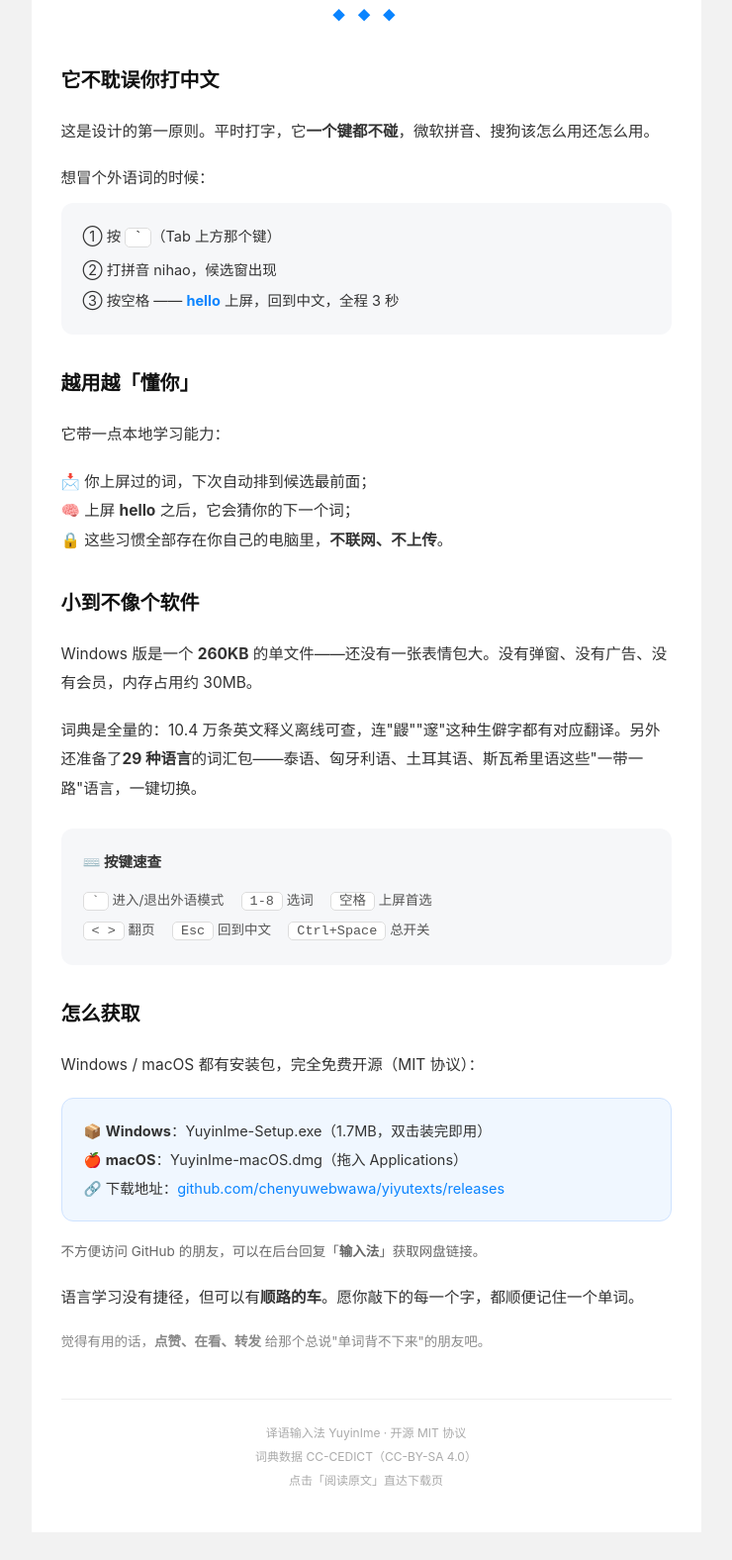
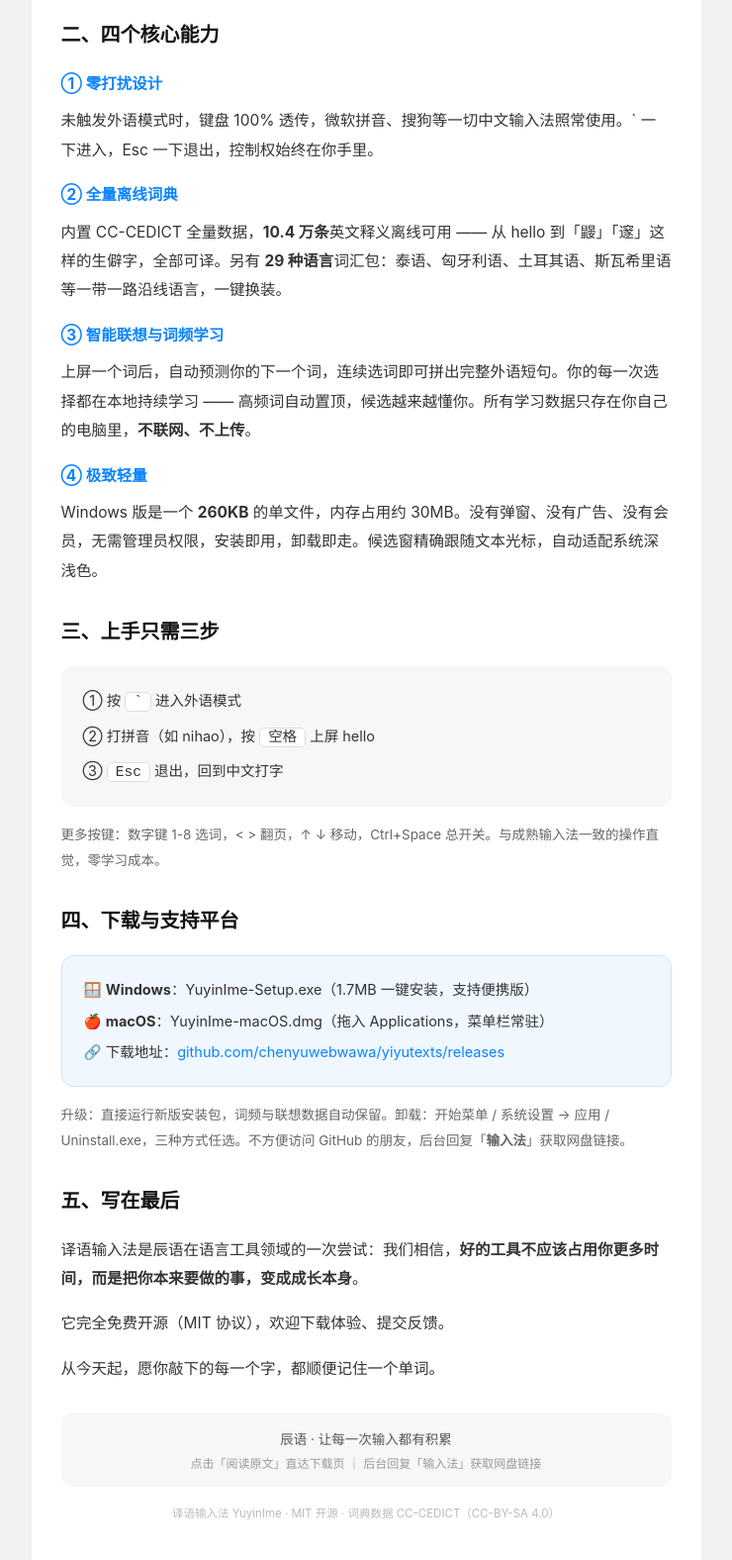
Before and after one commit to chenyuwebwawa/yiyutexts, a plain HTML site: page website/article.html in a window 1280 px wide. Shown: the part 826-2402 px from the top of the page at 99% size, without its empty margins (270-1010 px from the left). Before the commit the page ends 2374 px from the top, so only its background shows below. Drawn offline with Linux system fonts and the light colour scheme.

Commit message:
macOS：setContentSize 修复；官网与发布推文

```diff
--- a/website/article.html
+++ b/website/article.html
@@ -3,92 +3,88 @@
 <head>
 <meta charset="UTF-8">
 <meta name="viewport" content="width=device-width, initial-scale=1.0">
-<title>我做了个「打字就能背单词」的输入法</title>
+<title>辰语正式发布译语输入法：打字即背单词</title>
 </head>
 <body style="margin:0;padding:0;background:#f2f2f2;">
 <!-- 公众号推文：全部内联样式（微信编辑器会剥离 class/style 标签），宽度 677px 内 -->
 <!-- 使用说明：全选复制到公众号编辑器；截图 assets/shot-compose.png 需在编辑器中单独上传替换 -->
 <div style="max-width:677px;margin:0 auto;background:#ffffff;font-family:-apple-system,BlinkMacSystemFont,'PingFang SC','Helvetica Neue','Microsoft YaHei',sans-serif;color:#333;">
 
-  <!-- 头图区 -->
-  <div style="background:linear-gradient(135deg,#0a84ff 0%,#0055d4 100%);padding:52px 36px 44px;text-align:center;">
-    <div style="display:inline-block;background:rgba(255,255,255,.18);color:#fff;font-size:13px;padding:4px 14px;border-radius:20px;letter-spacing:1px;">开源 · 免费 · 260KB</div>
-    <h1 style="color:#ffffff;font-size:30px;margin:20px 0 0;letter-spacing:1px;line-height:1.4;">打字，就是背单词</h1>
-    <p style="color:rgba(255,255,255,.85);font-size:15px;margin:14px 0 0;letter-spacing:.5px;">我做了个「译语输入法」：打拼音，上屏外语词</p>
+  <!-- 头图：品牌发布 -->
+  <div style="background:linear-gradient(135deg,#0a84ff 0%,#0050c8 100%);padding:56px 36px 46px;text-align:center;">
+    <p style="color:rgba(255,255,255,.75);font-size:13px;letter-spacing:3px;margin:0 0 14px;">CHENYU · 产品发布</p>
+    <h1 style="color:#ffffff;font-size:29px;margin:0;letter-spacing:1px;line-height:1.5;">辰语正式发布译语输入法</h1>
+    <p style="color:rgba(255,255,255,.92);font-size:17px;margin:14px 0 0;letter-spacing:2px;font-weight:600;">打字，即背单词。</p>
+    <div style="margin-top:22px;display:inline-block;background:rgba(255,255,255,.16);color:#fff;font-size:12.5px;padding:5px 16px;border-radius:20px;">免费开源 · Windows / macOS 双平台</div>
   </div>
 
-  <!-- 正文 -->
-  <div style="padding:36px 30px 20px;line-height:1.9;font-size:15.5px;color:#333;">
+  <!-- 导语 -->
+  <div style="padding:38px 30px 8px;">
+    <div style="border-left:3px solid #0a84ff;padding:4px 0 4px 16px;margin-bottom:26px;">
+      <p style="margin:0;font-size:15.5px;line-height:1.9;color:#333;">今天，辰语正式发布<b>译语输入法（YuyinIme）</b>—— 一款「打拼音、上屏外语词」的系统级输入法。从今天起，你每天敲下的每一次输入，都可以顺便记住一个外语单词。</p>
+    </div>
+  </div>
 
-    <p style="margin:0 0 18px;">你有没有过这种体验——</p>
-    <p style="margin:0 0 18px;">单词书永远停在 <b>abandon</b>；背了三年的 <b>persistent</b>，写的时候还是想不起来；收藏了一堆「一个月记住 5000 词」的方法，最后都变成了收藏夹里的灰。</p>
-    <p style="margin:0 0 18px;">因为<b>背单词违背了人的天性，而用单词不会</b>。</p>
-    <p style="margin:0 0 18px;">所以我干脆做了一个输入法：<b>译语输入法（YuyinIme）</b>。你在任何地方打拼音，它给你外语候选——</p>
-
-    <!-- 核心演示截图 -->
-    <p style="text-align:center;margin:26px 0;">
+  <!-- 核心演示 -->
+  <div style="padding:0 30px;">
+    <p style="text-align:center;margin:10px 0 6px;">
       <img src="assets/shot-compose.png" alt="译语输入法候选窗：nihao → hello" style="max-width:82%;border-radius:12px;box-shadow:0 8px 30px rgba(0,0,0,.15);">
     </p>
-    <p style="text-align:center;color:#888;font-size:13px;margin:-12px 0 26px;">↑ 打 nihao，上屏的是 hello（真实截图）</p>
+    <p style="text-align:center;color:#888;font-size:13px;margin:10px 0 26px;">↑ 真实运行截图：打 nihao，上屏 hello</p>
+  </div>
 
-    <p style="margin:0 0 18px;">打个招呼，顺手就说了句匈牙利语的 <b>Szia</b>；想写"谢谢"，候选窗里躺着泰语的 <b>ขอบคุณ</b> 和斯瓦希里语的 <b>Asante</b>。一天打几百次"你好"，一个月就是几百次 <b>hello / Merhaba / Jambo</b>。</p>
+  <!-- 产品介绍 -->
+  <div style="padding:0 30px;line-height:1.9;font-size:15.5px;color:#333;">
 
-    <!-- 分隔 -->
-    <p style="text-align:center;color:#0a84ff;font-size:13px;letter-spacing:4px;margin:34px 0;">◆ ◆ ◆</p>
+    <h2 style="font-size:20px;margin:14px 0 16px;color:#111;">一、它是什么</h2>
+    <p style="margin:0 0 16px;">译语输入法是一款面向<b>词汇积累</b>场景的输入工具。日常打字完全不受影响 —— 想要外语词的时候，按一下 <span style="background:#f0f2f5;border:1px solid #ddd;border-radius:5px;padding:1px 8px;font-family:monospace;font-size:13.5px;">`</span>（Tab 上方反引号）进入外语模式，输入拼音，候选窗给出的就是各语言的外语释义，选词直接上屏。</p>
+    <p style="margin:0 0 16px;">你没看错：<b>打字的动作没变，上屏的内容变了</b>。打招呼的瞬间，你可能已经学会了匈牙利语的 Szia、泰语的 ขอบคุณ、斯瓦希里语的 Jambo。</p>
 
-    <h2 style="font-size:20px;margin:0 0 18px;color:#111;">它不耽误你打中文</h2>
-    <p style="margin:0 0 18px;">这是设计的第一原则。平时打字，它<b>一个键都不碰</b>，微软拼音、搜狗该怎么用还怎么用。</p>
-    <p style="margin:0 0 10px;">想冒个外语词的时候：</p>
-    <div style="background:#f6f7f9;border-radius:12px;padding:18px 22px;margin:0 0 18px;font-size:14.5px;line-height:2.2;">
-      ① 按 <span style="background:#fff;border:1px solid #ddd;border-radius:5px;padding:1px 8px;font-family:monospace;">`</span>（Tab 上方那个键）<br>
-      ② 打拼音 nihao，候选窗出现<br>
-      ③ 按空格 —— <b style="color:#0a84ff;">hello</b> 上屏，回到中文，全程 3 秒
+    <h2 style="font-size:20px;margin:28px 0 16px;color:#111;">二、四个核心能力</h2>
+
+    <p style="margin:0 0 8px;font-weight:bold;color:#0a84ff;">① 零打扰设计</p>
+    <p style="margin:0 0 16px;">未触发外语模式时，键盘 100% 透传，微软拼音、搜狗等一切中文输入法照常使用。` 一下进入，Esc 一下退出，控制权始终在你手里。</p>
+
+    <p style="margin:0 0 8px;font-weight:bold;color:#0a84ff;">② 全量离线词典</p>
+    <p style="margin:0 0 16px;">内置 CC-CEDICT 全量数据，<b>10.4 万条</b>英文释义离线可用 —— 从 hello 到「鼹」「邃」这样的生僻字，全部可译。另有 <b>29 种语言</b>词汇包：泰语、匈牙利语、土耳其语、斯瓦希里语等一带一路沿线语言，一键换装。</p>
+
+    <p style="margin:0 0 8px;font-weight:bold;color:#0a84ff;">③ 智能联想与词频学习</p>
+    <p style="margin:0 0 16px;">上屏一个词后，自动预测你的下一个词，连续选词即可拼出完整外语短句。你的每一次选择都在本地持续学习 —— 高频词自动置顶，候选越来越懂你。所有学习数据只存在你自己的电脑里，<b>不联网、不上传</b>。</p>
+
+    <p style="margin:0 0 8px;font-weight:bold;color:#0a84ff;">④ 极致轻量</p>
+    <p style="margin:0 0 16px;">Windows 版是一个 <b>260KB</b> 的单文件，内存占用约 30MB。没有弹窗、没有广告、没有会员，无需管理员权限，安装即用，卸载即走。候选窗精确跟随文本光标，自动适配系统深浅色。</p>
+
+    <h2 style="font-size:20px;margin:28px 0 16px;color:#111;">三、上手只需三步</h2>
+    <div style="background:#f6f7f9;border-radius:12px;padding:18px 22px;margin:0 0 16px;font-size:14.5px;line-height:2.3;">
+      ① 按 <span style="background:#fff;border:1px solid #ddd;border-radius:5px;padding:1px 8px;font-family:monospace;">`</span> 进入外语模式<br>
+      ② 打拼音（如 nihao），按 <span style="background:#fff;border:1px solid #ddd;border-radius:5px;padding:1px 8px;font-family:monospace;">空格</span> 上屏 hello<br>
+      ③ <span style="background:#fff;border:1px solid #ddd;border-radius:5px;padding:1px 8px;font-family:monospace;">Esc</span> 退出，回到中文打字
     </div>
+    <p style="margin:0 0 16px;font-size:13.5px;color:#666;">更多按键：数字键 1-8 选词，&lt; &gt; 翻页，↑ ↓ 移动，Ctrl+Space 总开关。与成熟输入法一致的操作直觉，零学习成本。</p>
 
-    <h2 style="font-size:20px;margin:30px 0 18px;color:#111;">越用越「懂你」</h2>
-    <p style="margin:0 0 18px;">它带一点本地学习能力：</p>
-    <p style="margin:0 0 18px;">📩 你上屏过的词，下次自动排到候选最前面；<br>🧠 上屏 <b>hello</b> 之后，它会猜你的下一个词；<br>🔒 这些习惯全部存在你自己的电脑里，<b>不联网、不上传</b>。</p>
-
-    <h2 style="font-size:20px;margin:30px 0 18px;color:#111;">小到不像个软件</h2>
-    <p style="margin:0 0 18px;">Windows 版是一个 <b>260KB</b> 的单文件——还没有一张表情包大。没有弹窗、没有广告、没有会员，内存占用约 30MB。</p>
-    <p style="margin:0 0 18px;">词典是全量的：10.4 万条英文释义离线可查，连"鼹""邃"这种生僻字都有对应翻译。另外还准备了<b>29 种语言</b>的词汇包——泰语、匈牙利语、土耳其语、斯瓦希里语这些"一带一路"语言，一键切换。</p>
-
-    <!-- 按键速查 -->
-    <div style="background:#f6f7f9;border-radius:12px;padding:20px 22px;margin:26px 0;">
-      <p style="margin:0 0 10px;font-weight:bold;font-size:14.5px;">⌨️ 按键速查</p>
-      <p style="margin:0;font-size:13.5px;line-height:2.1;color:#555;">
-        <span style="background:#fff;border:1px solid #ddd;border-radius:5px;padding:1px 8px;font-family:monospace;">`</span> 进入/退出外语模式
-        <span style="background:#fff;border:1px solid #ddd;border-radius:5px;padding:1px 8px;font-family:monospace;">1-8</span> 选词
-        <span style="background:#fff;border:1px solid #ddd;border-radius:5px;padding:1px 8px;font-family:monospace;">空格</span> 上屏首选<br>
-        <span style="background:#fff;border:1px solid #ddd;border-radius:5px;padding:1px 8px;font-family:monospace;">&lt; &gt;</span> 翻页
-        <span style="background:#fff;border:1px solid #ddd;border-radius:5px;padding:1px 8px;font-family:monospace;">Esc</span> 回到中文
-        <span style="background:#fff;border:1px solid #ddd;border-radius:5px;padding:1px 8px;font-family:monospace;">Ctrl+Space</span> 总开关
-      </p>
-    </div>
-
-    <h2 style="font-size:20px;margin:30px 0 18px;color:#111;">怎么获取</h2>
-    <p style="margin:0 0 18px;">Windows / macOS 都有安装包，完全免费开源（MIT 协议）：</p>
-    <div style="background:#f0f7ff;border:1px solid #cfe3ff;border-radius:12px;padding:18px 22px;margin:0 0 18px;">
-      <p style="margin:0;font-size:14.5px;line-height:2;">
-        📦 <b>Windows</b>：YuyinIme-Setup.exe（1.7MB，双击装完即用）<br>
-        🍎 <b>macOS</b>：YuyinIme-macOS.dmg（拖入 Applications）<br>
+    <h2 style="font-size:20px;margin:28px 0 16px;color:#111;">四、下载与支持平台</h2>
+    <div style="background:#f0f7ff;border:1px solid #cfe3ff;border-radius:12px;padding:18px 22px;margin:0 0 16px;">
+      <p style="margin:0;font-size:14.5px;line-height:2.2;">
+        🪟 <b>Windows</b>：YuyinIme-Setup.exe（1.7MB 一键安装，支持便携版）<br>
+        🍎 <b>macOS</b>：YuyinIme-macOS.dmg（拖入 Applications，菜单栏常驻）<br>
         🔗 下载地址：<span style="color:#0a84ff;">github.com/chenyuwebwawa/yiyutexts/releases</span>
       </p>
     </div>
-    <p style="margin:0 0 18px;color:#666;font-size:13.5px;">不方便访问 GitHub 的朋友，可以在后台回复「<b>输入法</b>」获取网盘链接。</p>
+    <p style="margin:0 0 16px;font-size:13.5px;color:#666;">升级：直接运行新版安装包，词频与联想数据自动保留。卸载：开始菜单 / 系统设置 → 应用 / Uninstall.exe，三种方式任选。不方便访问 GitHub 的朋友，后台回复「<b>输入法</b>」获取网盘链接。</p>
 
-    <p style="margin:0 0 18px;">语言学习没有捷径，但可以有<b>顺路的车</b>。愿你敲下的每一个字，都顺便记住一个单词。</p>
-
-    <p style="margin:0;color:#888;font-size:13.5px;">觉得有用的话，<b>点赞、在看、转发</b> 给那个总说"单词背不下来"的朋友吧。</p>
+    <h2 style="font-size:20px;margin:28px 0 16px;color:#111;">五、写在最后</h2>
+    <p style="margin:0 0 16px;">译语输入法是辰语在语言工具领域的一次尝试：我们相信，<b>好的工具不应该占用你更多时间，而是把你本来要做的事，变成成长本身</b>。</p>
+    <p style="margin:0 0 16px;">它完全免费开源（MIT 协议），欢迎下载体验、提交反馈。</p>
+    <p style="margin:0;">从今天起，愿你敲下的每一个字，都顺便记住一个单词。</p>
   </div>
 
   <!-- 尾部 -->
-  <div style="padding:24px 30px 40px;">
-    <div style="border-top:1px solid #eee;padding-top:22px;text-align:center;color:#aaa;font-size:12px;line-height:2;">
-      译语输入法 YuyinIme · 开源 MIT 协议<br>
-      词典数据 CC-CEDICT（CC-BY-SA 4.0）<br>
-      点击「阅读原文」直达下载页
+  <div style="padding:30px 30px 40px;">
+    <div style="background:#f6f7f9;border-radius:12px;padding:16px 20px;text-align:center;">
+      <p style="margin:0;font-size:13.5px;color:#555;">辰语 · 让每一次输入都有积累</p>
+      <p style="margin:6px 0 0;font-size:12px;color:#999;">点击「阅读原文」直达下载页 ｜ 后台回复「输入法」获取网盘链接</p>
     </div>
+    <p style="text-align:center;color:#bbb;font-size:11.5px;margin:18px 0 0;">译语输入法 YuyinIme · MIT 开源 · 词典数据 CC-CEDICT（CC-BY-SA 4.0）</p>
   </div>
 </div>
 </body>
```
